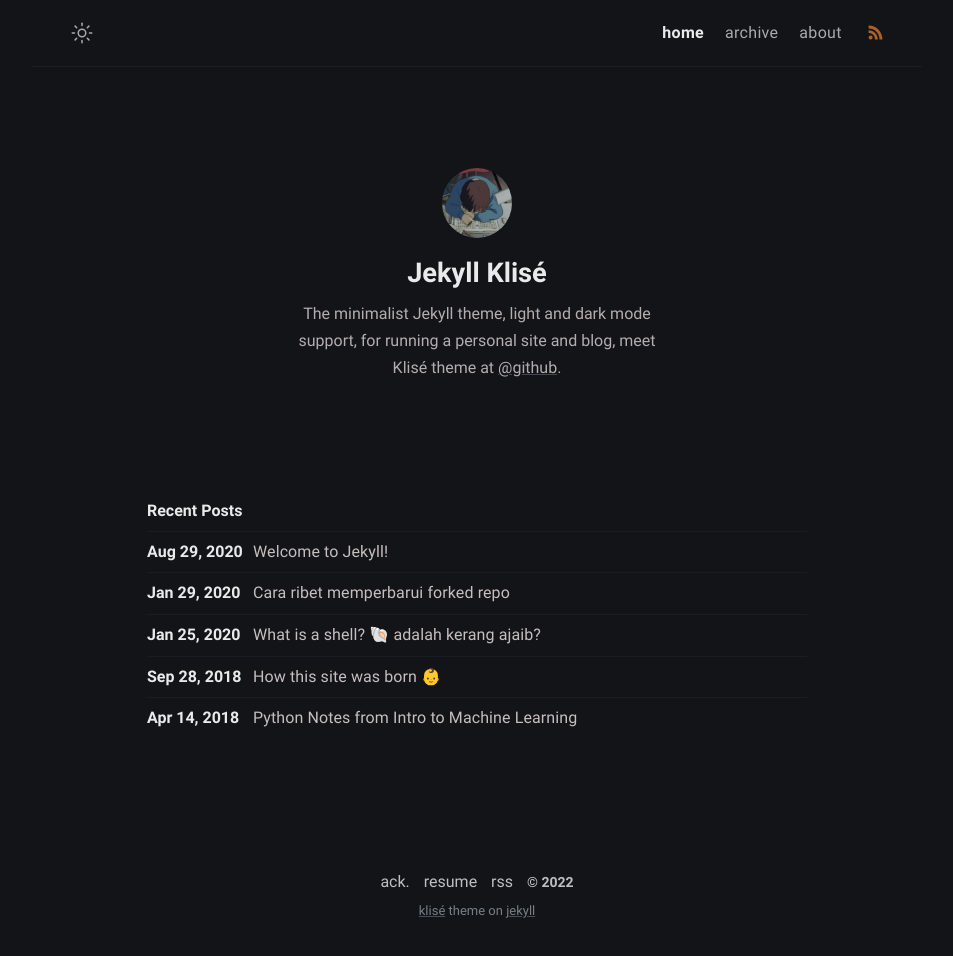
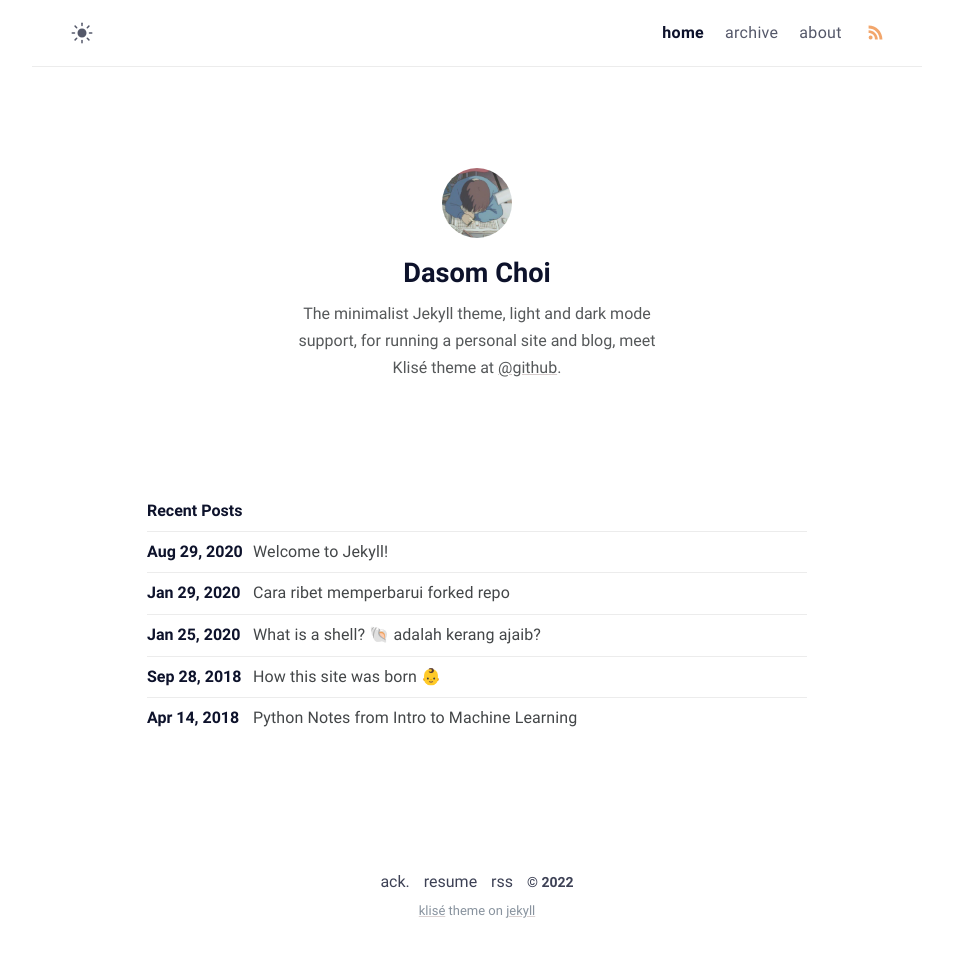
Before and after one commit to maxcotton/maxcotton.github.io, a Jekyll site: the page built from index.md, in a window 1280 px wide. Shown: the whole page, without its empty margins (163-1116 px from the left). Built offline with Jekyll 4.4.1, drawn with Linux system fonts in a browser that asks for light colours.

Commit message:
Update _config.yml

```diff
--- a/_config.yml
+++ b/_config.yml
@@ -2,19 +2,19 @@
 title: Klise Theme # site title
 description: >- # site description
   He's writing in Bahasa about web technology and experience as a journal
-  for documentation things that he learned, meet him <a href="https://github.com/piharpi" target="_blank" rel="noopener">@github</a>.
+  for documentation things that he learned, meet him <a href="https://maxcotton.github.io" target="_blank" rel="noopener">@github</a>.
 lang: en-US # default lang
 timezone: Asia/Jakarta # set your timezone
 image: assets/img/ogp.png # This image used for Open Graph more info https://ogp.me/
-repo: https://github.com/piharpi/jekyll-klise # site repo [optional]
-mode: dark # default theme "dark" | "light"
+repo: https://github.com/maxcotton/maxcotton.github.io.git # site repo [optional]
+mode: light # default theme "dark" | "light"
 
 # Profile settings
 author:
-  name: Jekyll Klisé # author name
+  name: Dasom Choi # author name
   bio: >- # tell to the world
     The minimalist Jekyll theme, light and dark mode support, for running a personal site and blog,
-    meet Klisé theme at <a href="https://github.com/piharpi/jekyll-klise" target="_blank" rel="noopener">@github</a>.
+    meet Klisé theme at <a href="https://github.com/maxcotton/maxcotton.github.io.git" target="_blank" rel="noopener">@github</a>.
   username: username # general username
   github: github_username # github username
   twitter: twitter_username # twitter username
```
